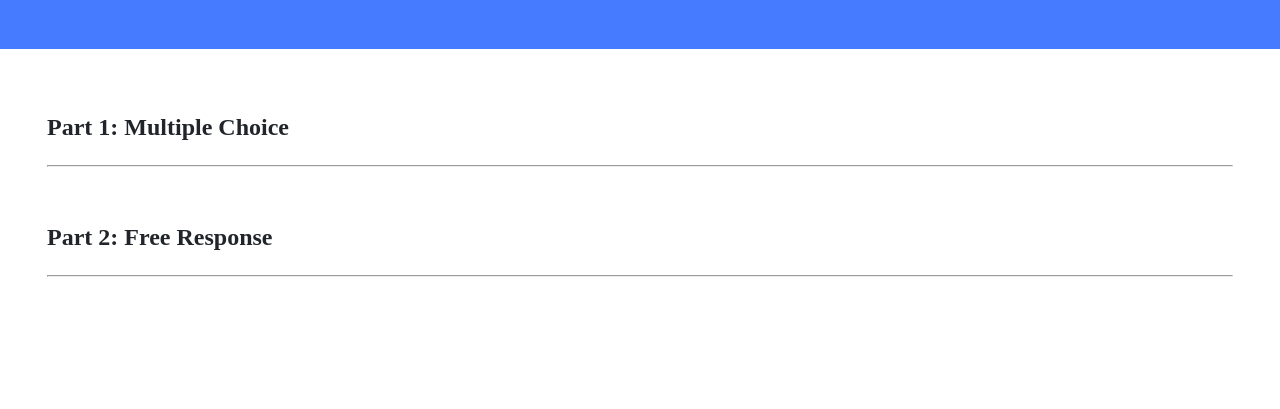
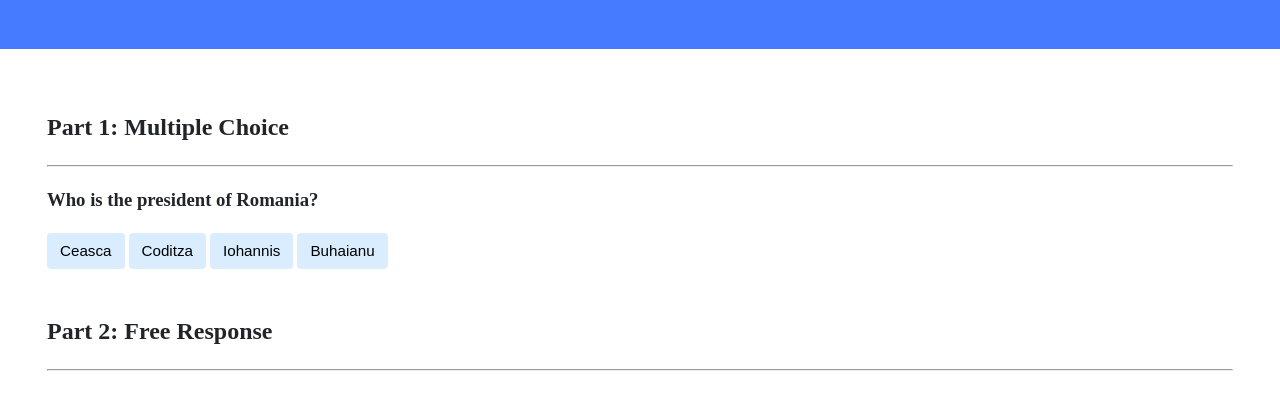
Before and after one commit to daniel-sebastian-buhaianu/cs50-trivia, a plain HTML site: page index.html in a window 1280 px wide. Shown: the part 151-560 px from the top of the page. Drawn offline with Linux system fonts and the light colour scheme.

Commit message:
implemented part 1

```diff
--- a/index.html
+++ b/index.html
@@ -7,6 +7,45 @@
         <title>Trivia!</title>
         <script>
             // TODO: Add code to check answers to questions
+            let clicked_btn = null;
+            let default_bgcolor;
+
+            function get_feedback(btn) {
+                let new_bgcolor, feedback_text;
+
+                if (btn.id === "a3")
+                {
+                    new_bgcolor = 'green';
+                    feedback_text = 'Correct!';
+                }
+                else
+                {
+                    new_bgcolor = 'red';
+                    feedback_text = 'Incorrect!';
+                }
+
+                if (!clicked_btn)
+                {
+                    default_bgcolor = btn.style.backgroundColor;
+                }
+                else
+                {
+                    clicked_btn.style.backgroundColor = default_bgcolor;
+                    clicked_btn.parentNode.removeChild(
+                        clicked_btn.parentNode.lastChild
+                    );
+                }
+
+                btn.style.backgroundColor = new_bgcolor;
+                btn.parentNode.appendChild(
+                        document.createTextNode(feedback_text)
+                );
+                clicked_btn = btn;
+            }
+
+            document.addEventListener("DOMContentLoaded", function() {
+
+            });
         </script>
     </head>
     <body>
@@ -19,6 +58,19 @@
                 <h2>Part 1: Multiple Choice </h2>
                 <hr>
                 <!-- TODO: Add multiple choice question here -->
+                <h3>Who is the president of Romania?</h3>
+                <div class="answer">
+                    <button id="a1" onClick="get_feedback(this)">Ceasca</button>
+                </div>
+                <div class="answer">
+                    <button id="a2" onClick="get_feedback(this)">Coditza</button>
+                </div>
+                <div class="answer">
+                    <button id="a3" onClick="get_feedback(this)">Iohannis</button>
+                </div>
+                <div class="answer">
+                    <button id="a4" onClick="get_feedback(this)">Buhaianu</button>
+                </div>
             </div>
 
             <div class="section">
--- a/styles.css
+++ b/styles.css
@@ -60,3 +60,9 @@ input[type="text"]:hover {
     background-color: #f5f5f5;
     transition: color 2s ease-in-out, background-color 0.15s ease-in-out;
 }
+
+.answer {
+    display: inline-flex;
+    flex-direction: column;
+    align-items: center;
+}
```
